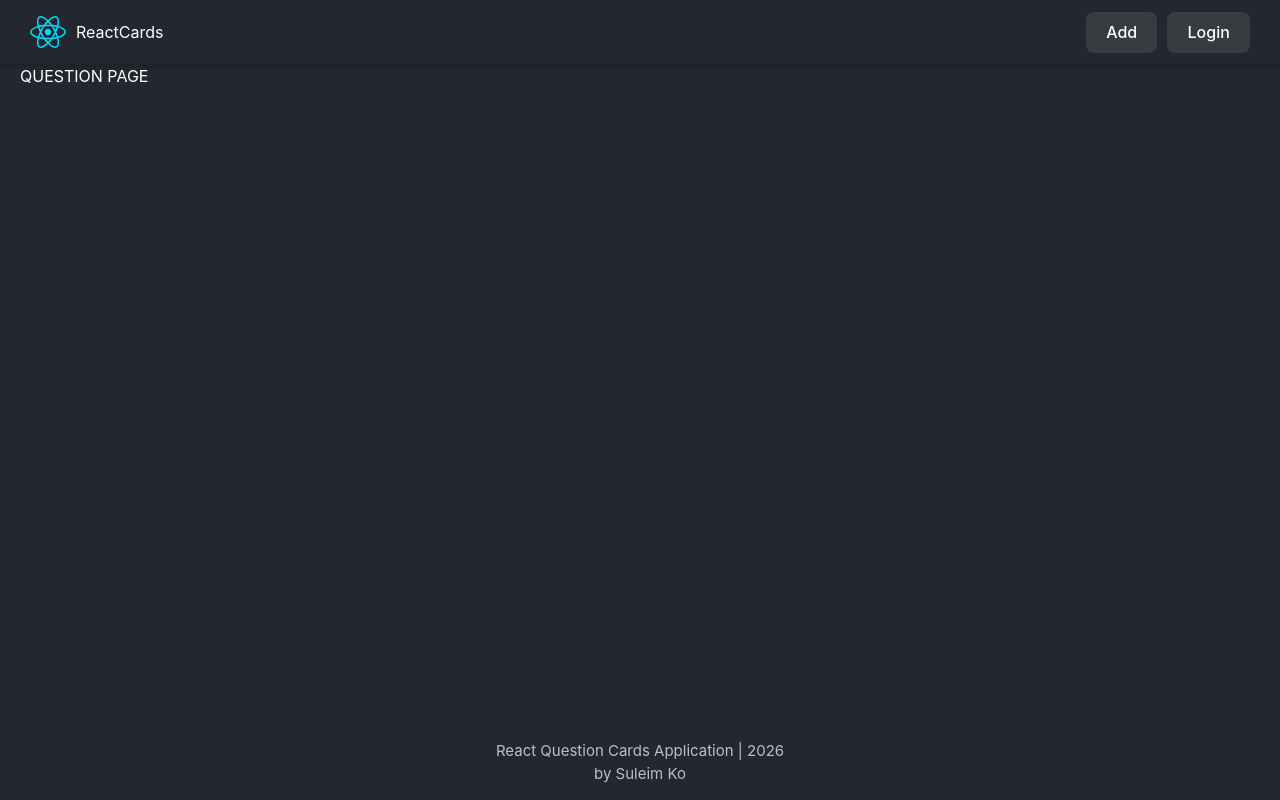
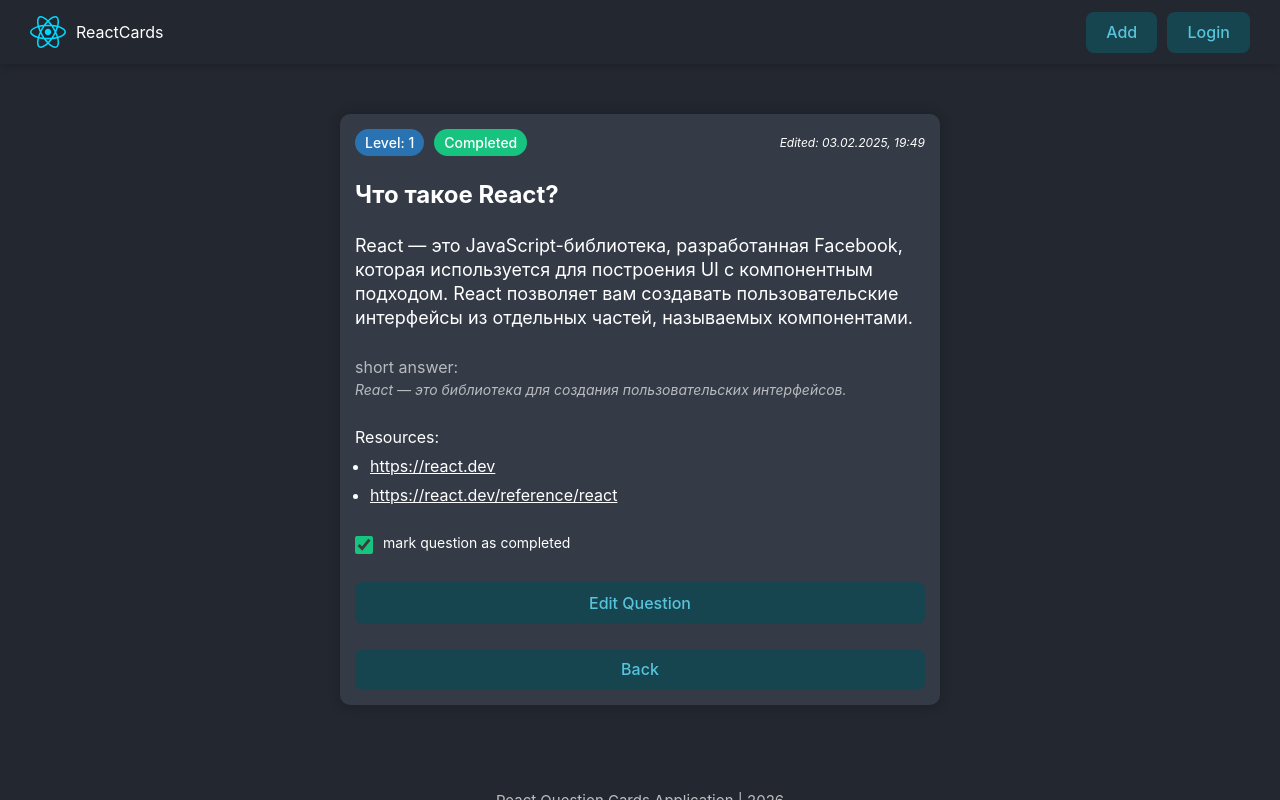
Before and after one commit to Kotiev12/react-app-course, a React (Vite) app: page /question/1 in a window 1280 px wide. Built offline with nearby package versions, Linux system fonts and the light colour scheme; data requests are answered from the project's data file.

Commit message:
question page, small loader

```diff
--- a/eslint.config.js
+++ b/eslint.config.js
@@ -41,7 +41,7 @@
       ...prettierConfig.rules, // 👈 отключает конфликтующие правила
 
       // Ваши кастомные правила
-      "react/jsx-no-target-blank": "off",
+      "react/jsx-no-target-blank": "warn",
       "react/prop-types": "warn",
       "react/display-name": "off",
       "react-refresh/only-export-components": ["warn", { allowConstantExport: true }],
--- a/src/App.jsx
+++ b/src/App.jsx
@@ -2,6 +2,7 @@
 import { MainLayout } from "./components/MainLayout";
 import { HomePage } from "./pages/HomePage";
 import { NotFoundPage } from "./pages/NotFoundPage";
+import { QuestionPage } from "./pages/QuestionPage";
 
 function App() {
   // return <MainLayout />;
@@ -12,7 +13,7 @@
           <Route path="/" element={<HomePage />} />
           <Route path="/forbidden" element={<div>forbidden</div>} />
           <Route path="/addquestion" element={<div>add question</div>} />
-          <Route path="/question/:id" element={<div>QUESTION PAGE</div>} />
+          <Route path="/question/:id" element={<QuestionPage />} />
 
           <Route path="*" element={<NotFoundPage />} />
         </Route>
--- a/src/components/Loader/Loader.jsx
+++ b/src/components/Loader/Loader.jsx
@@ -7,3 +7,6 @@
     </div>
   );
 };
+export const SmallLoader = () => {
+  return <span className={cls.smallLoader}></span>;
+};
--- a/src/components/Loader/Loader.module.css
+++ b/src/components/Loader/Loader.module.css
@@ -34,3 +34,25 @@
     box-shadow: -38px 0 , -14px 0, 14px 0 , 38px -12px;
   }
 }
+
+
+/* small loader */
+.smallLoader{
+  width: 20px;
+  height: 20px;
+  border: 2px dotted #FFF;
+  border-radius: 50%;
+  display: inline-block;
+  position: relative;
+  box-sizing: border-box;
+  animation: rotation 2s linear infinite;
+}
+
+@keyframes rotation {
+  0% {
+    transform: rotate(0deg);
+  }
+  100% {
+    transform: rotate(360deg);
+  }
+}
--- a/src/components/Loader/index.jsx
+++ b/src/components/Loader/index.jsx
@@ -1 +1 @@
-export { Loader } from "./Loader";
+export { Loader, SmallLoader } from "./Loader";
--- a/src/db.json
+++ b/src/db.json
@@ -311,7 +311,7 @@
         "https://react.dev/reference/react/useRef"
       ],
       "level": 2,
-      "completed": false
+      "completed": true
     },
     {
       "id": "29",
--- a/src/index.css
+++ b/src/index.css
@@ -47,8 +47,8 @@
   :root {
     --main-bg-color: #fff;
     --text-color: #000;
-    --btn-bg-color: #16444f ;
-    --btn-text-color: #57c4dc ;
+    --btn-bg-color: #383b3f ;
+    --btn-text-color: #fff ;
     --card-bg-color: #ebedf0;
   }
 }
@@ -56,8 +56,8 @@
   :root {
     --main-bg-color: #23272f;
     --text-color: #fff;
-    --btn-bg-color: #383b3f ;
-    --btn-text-color: #fff ;
+    --btn-bg-color: #16444f ;
+    --btn-text-color: #57c4dc ;
     --card-bg-color: #343a46;
   }
 }
--- /dev/null
+++ b/src/pages/QuestionPage/QuestionPage.jsx
@@ -0,0 +1,108 @@
+import { useNavigate, useParams } from "react-router-dom";
+import { Badge } from "../../components/Badge";
+import cls from "./QuestionPage.module.css";
+import { Button } from "../../components/Button";
+import { useId, useState, useEffect } from "react";
+import { useFetch } from "../../hooks/useFetch";
+import { API_URL } from "../../constants";
+import { Loader, SmallLoader } from "../../components/Loader";
+
+export const QuestionPage = () => {
+  const checkboxId = useId();
+  const navigate = useNavigate();
+  const { id } = useParams();
+  const [card, setCard] = useState(null);
+  const [isChecked, setIsChecked] = useState(true);
+
+  const levelVariant = () => (card.level === 1 ? "primary" : card.level === 2 ? "warning" : "alert");
+  const completedVariant = () => (card.completed ? "success" : "primary");
+
+  const [fetchCard, isCardLoading] = useFetch(async () => {
+    const response = await fetch(`${API_URL}/react/${id}`);
+    const data = await response.json();
+
+    setCard(data);
+  });
+
+  const [updateCard, isCardUpdaiting] = useFetch(async (isChecked) => {
+    const response = await fetch(`${API_URL}/react/${id}`, {
+      method: "PATCH",
+      body: JSON.stringify({ completed: isChecked }),
+    });
+    const data = await response.json();
+
+    setCard(data);
+  });
+
+  useEffect(() => {
+    fetchCard();
+  }, []);
+
+  useEffect(() => {
+    card !== null && setIsChecked(card.completed);
+  }, [card]);
+
+  const onCheckboxChangeHandler = () => {
+    setIsChecked(!isChecked);
+    updateCard(!isChecked);
+  };
+
+  return (
+    <>
+      {isCardLoading && <Loader />}
+
+      {card !== null && (
+        <div className={cls.container}>
+          <div className={cls.cardLabels}>
+            <Badge variant={levelVariant()}>level: {card.level}</Badge>
+            <Badge variant={completedVariant()}>{card.completed ? "Completed" : "Not Completed"} </Badge>
+
+            {card?.editDate && <p className={cls.editDate}>Edited: {card.editDate}</p>}
+          </div>
+
+          <h5 className={cls.cardTitle}>{card.question}</h5>
+          <p className={cls.cardDescription}>{card.description}</p>
+
+          <div className={cls.cardAnswers}>
+            <label>short answer:</label>
+            <p className={cls.cardAnswer}>{card.answer}</p>
+          </div>
+
+          <ul className={cls.cardLinks}>
+            Resources:
+            {card.resources.map((link, index) => {
+              return (
+                <li key={index}>
+                  <a href={link.trim()} target="_blank" rel="noreferrer">
+                    {link.trim()}
+                  </a>
+                </li>
+              );
+            })}
+          </ul>
+
+          <label htmlFor={checkboxId} className={cls.cardCheckBox}>
+            <input
+              type="checkbox"
+              id={checkboxId}
+              className={cls.checkboxId}
+              checked={isChecked}
+              onChange={onCheckboxChangeHandler}
+              disabled={isCardUpdaiting}
+            />
+            <span>mark question as completed</span>
+
+            {isCardUpdaiting && <SmallLoader />}
+          </label>
+
+          <Button onClick={() => navigate(`/editquestion/${card.id}`)} isDisabled={isCardUpdaiting}>
+            Edit Question
+          </Button>
+          <Button onClick={() => navigate("/")} isDisabled={isCardUpdaiting}>
+            Back
+          </Button>
+        </div>
+      )}
+    </>
+  );
+};
--- /dev/null
+++ b/src/pages/QuestionPage/QuestionPage.module.css
@@ -0,0 +1,87 @@
+.container{
+  width: 100%;
+  max-width: 600px;
+  height: max-content;
+  margin: 50px auto;
+  border-radius: 10px;
+  padding: 15px;
+  background-color: var(--card-bg-color);
+  color: var(--text-color);
+  box-shadow: 0 0 8px 5px rgba(0, 0, 0, 0.1 );
+  display: flex;
+  flex-direction: column;
+  justify-content: flex-start;
+  align-items: flex-start;
+  gap: 25px;
+
+  button{
+    width: 100%;
+  }
+}
+
+.cardLabels{
+  width: 100%;
+  display: flex;
+  flex-wrap: wrap-reverse;
+  justify-content: flex-start;
+  align-items: center;
+  gap: 10px;
+}
+
+.editDate{
+  margin-left: auto;
+  font-size: 12px;
+  font-style: italic;
+}
+
+.cardTitle{
+  font-size: 24px;
+  line-height: 28px;
+}
+
+.cardDescription{
+  font-size: 18px;
+  line-height: 24px;
+}
+
+.cardAnswers{
+  margin-top: auto;
+  opacity: .65;
+}
+
+.cardAnswer{
+  font-size: 14px;
+  font-style: italic;
+  text-align: justify;
+}
+
+.cardLinks{
+  display: flex;
+  flex-direction: column;
+  justify-content: flex-start;
+  align-items: flex-start;
+  gap: 5px;
+
+  li {
+    margin-left: 15px;
+  }
+}
+
+.cardCheckBox{
+  display: flex;
+  justify-content: center;
+  align-items: center;
+  gap: 10px;
+
+  span{
+    font-size: 14px;
+    padding-bottom: 4px;
+  }
+
+}
+
+.checkboxId{
+  width: 18px;
+  height: 18px;
+  accent-color: #16c47f;
+}
--- /dev/null
+++ b/src/pages/QuestionPage/index.jsx
@@ -0,0 +1 @@
+export { QuestionPage } from "./QuestionPage";
```
